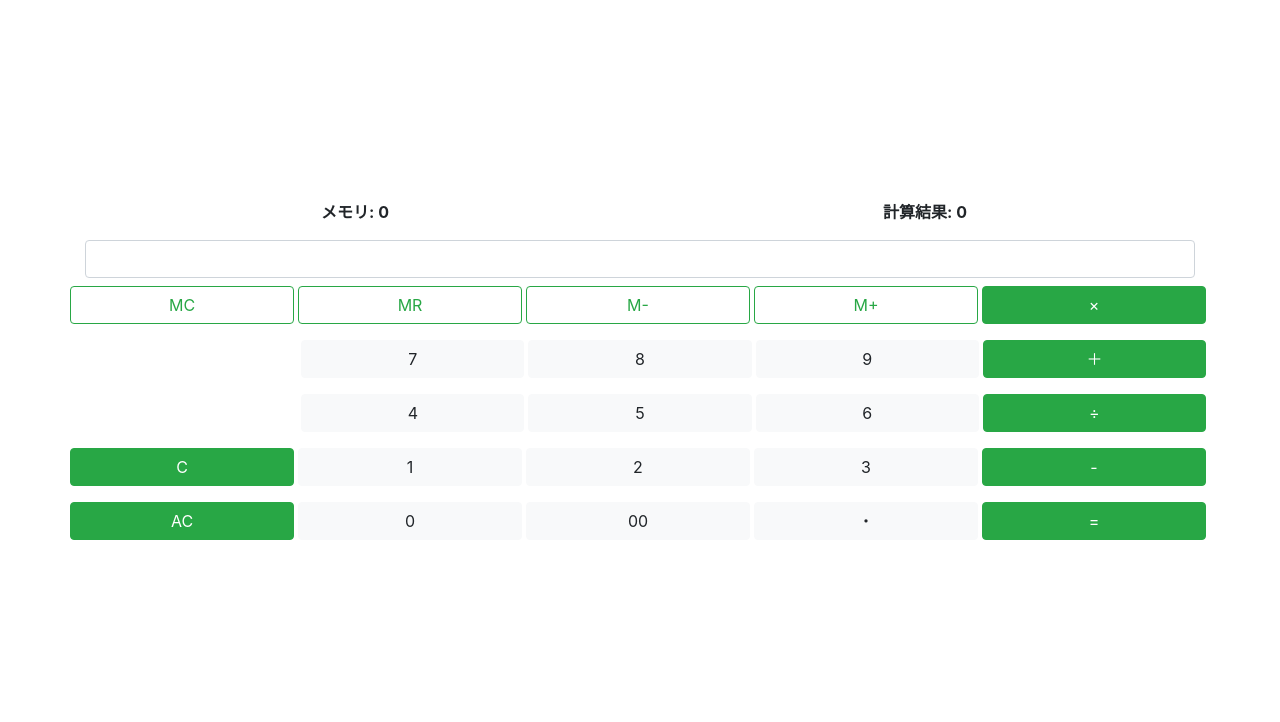
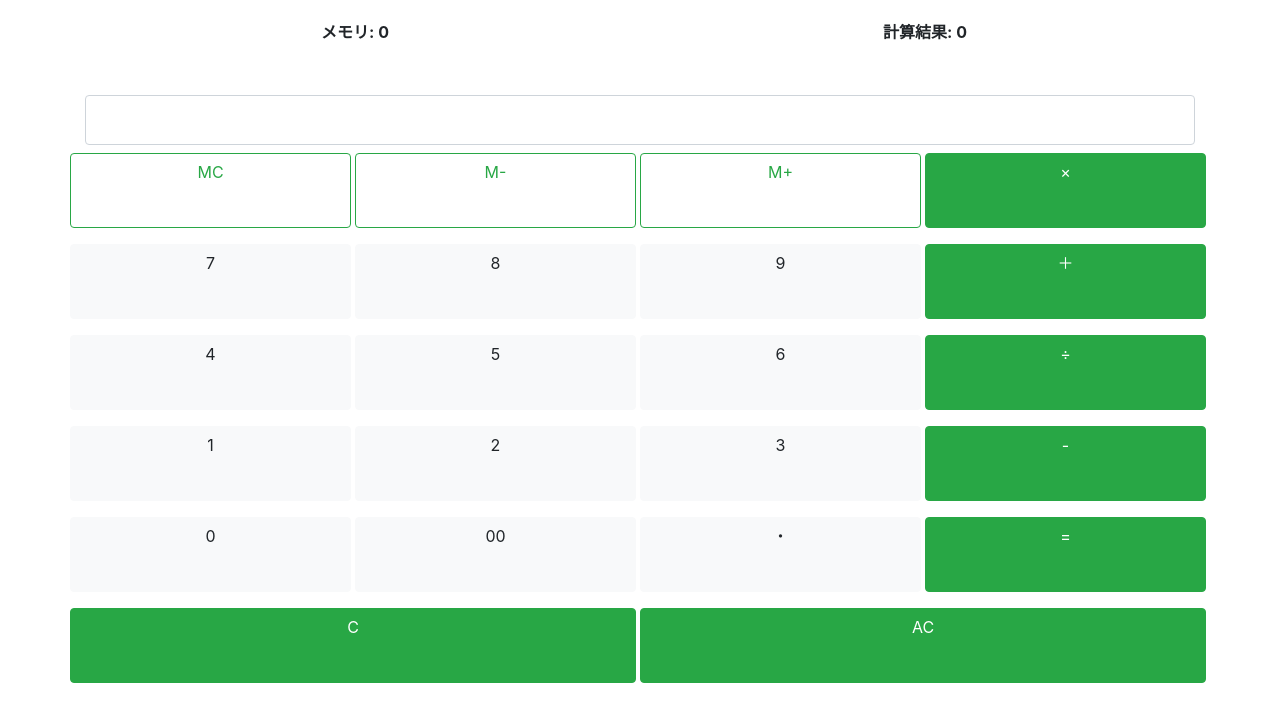
Before and after one commit to kenzoukenzou/calculator, a React (Create React App) app: page / in a window 1280 px wide. Shown: the top 722 px of the page. Built offline with nearby package versions, Linux system fonts and the light colour scheme.

Commit message:
fix: button size (タップしやすくサイズを拡大)

```diff
--- a/public/index.html
+++ b/public/index.html
@@ -11,7 +11,13 @@
         min-height: 600px;
       }
       .custom-middle {
-        margin-top: 200px;
+        margin-top: 20px;
+      }
+      .row {
+        height: 75px;
+      }
+      input {
+        height: 50px !important;
       }
     </style>
     <title>React App</title>
--- a/src/App.js
+++ b/src/App.js
@@ -49,7 +49,7 @@ class App extends Component {
   render() {
     return (
       <div className="container text-center custom-middle">
-        <div className="row mb-3">
+        <div className="row">
           <div className="col font-weight-bold">
             メモリ: {this.state.memory}
           </div>
@@ -70,7 +70,6 @@ class App extends Component {
           >
             MC
           </div>
-          <div className="col mr-1 btn btn-outline-success">MR</div>
           <div
             className="col mr-1 btn btn-outline-success"
             onClick={e => this.memory("M-")}
@@ -91,7 +90,6 @@ class App extends Component {
           </div>
         </div>
         <div className="row mt-3">
-          <div className="col mr-1 text-white" />
           <div className="btn btn-light col mr-1" onClick={e => this.calc("7")}>
             7
           </div>
@@ -109,7 +107,6 @@ class App extends Component {
           </div>
         </div>
         <div className="row mt-3">
-          <div className="col mr-1 text-white" />
           <div className="btn btn-light col mr-1" onClick={e => this.calc("4")}>
             4
           </div>
@@ -127,7 +124,6 @@ class App extends Component {
           </div>
         </div>
         <div className="row mt-3">
-          <div className="col mr-1 btn btn-success">C</div>
           <div className="btn btn-light col mr-1" onClick={e => this.calc("1")}>
             1
           </div>
@@ -145,12 +141,6 @@ class App extends Component {
           </div>
         </div>
         <div className="row mt-3">
-          <div
-            className="col mr-1 btn btn-success"
-            onClick={e => this.calc("AC")}
-          >
-            AC
-          </div>
           <div className="btn btn-light col mr-1" onClick={e => this.calc("0")}>
             0
           </div>
@@ -170,6 +160,15 @@ class App extends Component {
             =
           </div>
         </div>
+        <div className="row mt-3">
+          <div className="col mr-1 btn btn-success">C</div>
+          <div
+            className="col mr-1 btn btn-success"
+            onClick={e => this.calc("AC")}
+          >
+            AC
+          </div>
+        </div>
       </div>
     );
   }
```
